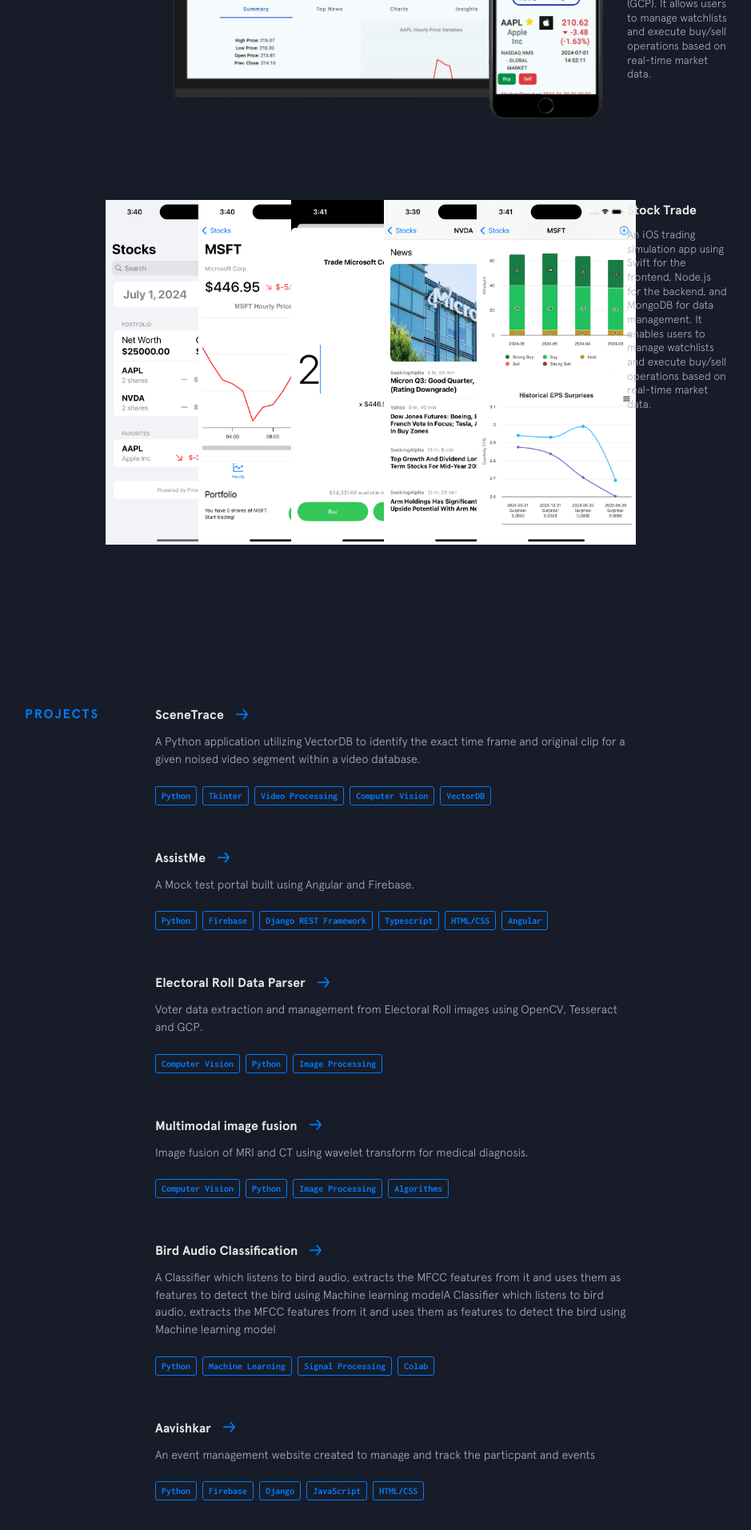
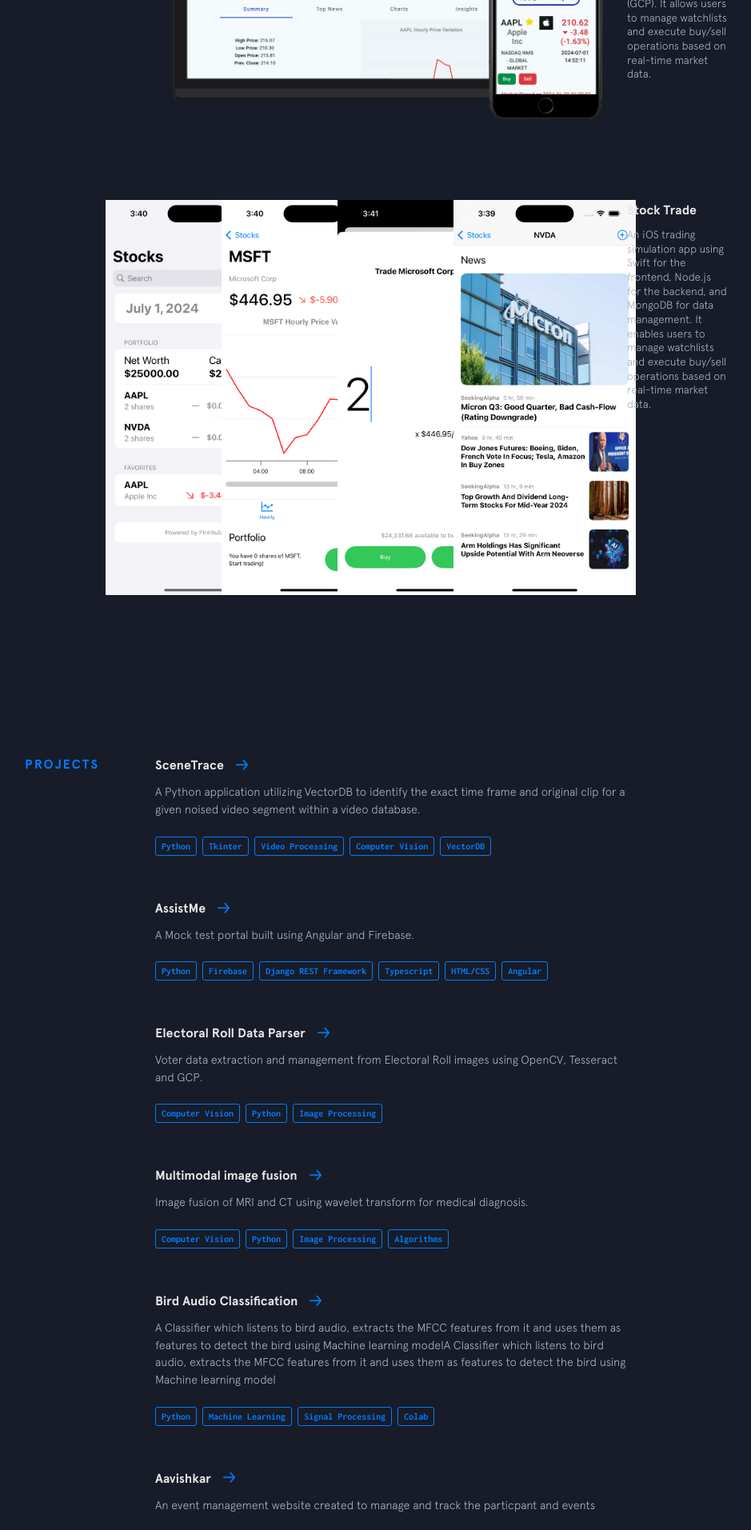
Before and after one commit to dreddyyerram/dreddyyerram.github.io, a Jekyll site: the page built from index.html, in a window 1280 px wide. Shown: the part 2858-4771 px from the top of the page at 80% size, without its empty margins (256-1195 px from the left). Built offline with Jekyll 4.4.1, drawn with Linux system fonts in a browser that asks for light colours; nearby versions of some CDN libraries.

```diff
--- a/_includes/featured-projects.html
+++ b/_includes/featured-projects.html
@@ -33,9 +33,6 @@
           <div class="phone">
             <img src="{{site.baseurl}}/img/featured/Stocksearchapp/news_page.png" alt="">
           </div>
-          <div class="phone">
-            <img src="{{site.baseurl}}/img/featured/Stocksearchapp/graphs.png" alt="">
-          </div>
         </a>
       </figure>
       <figcaption class="project__caption">
```
